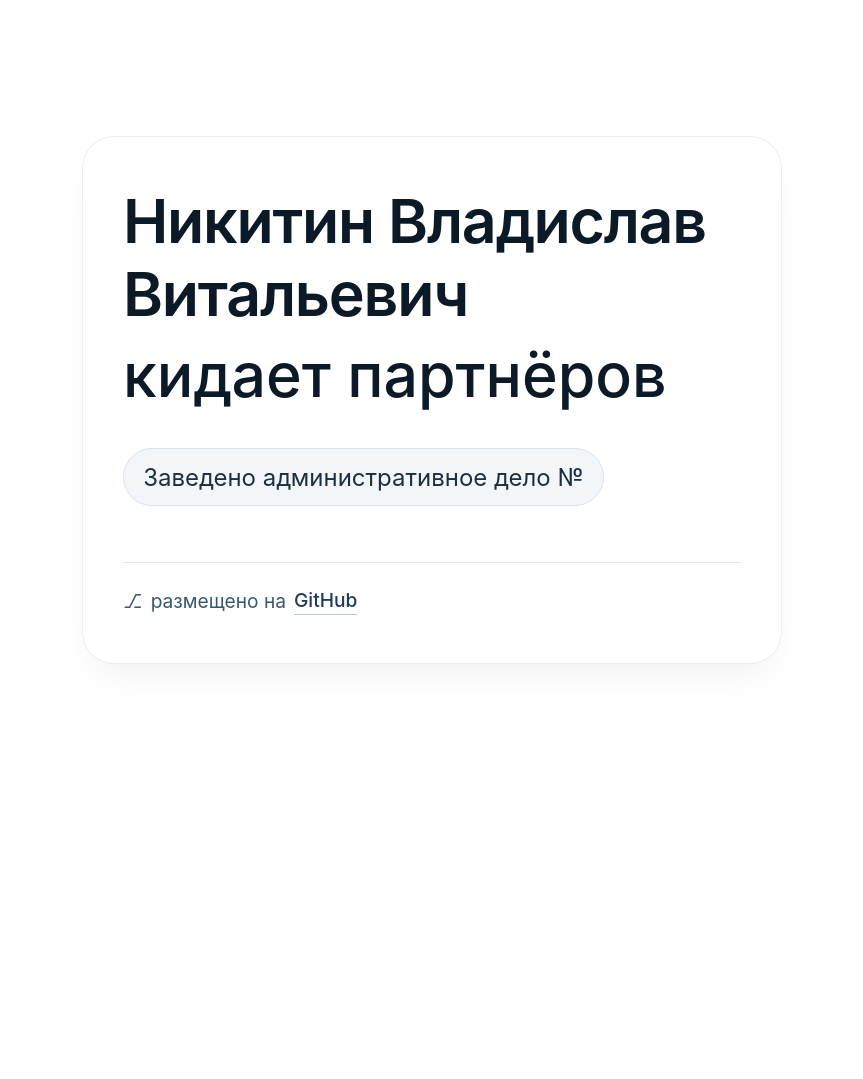
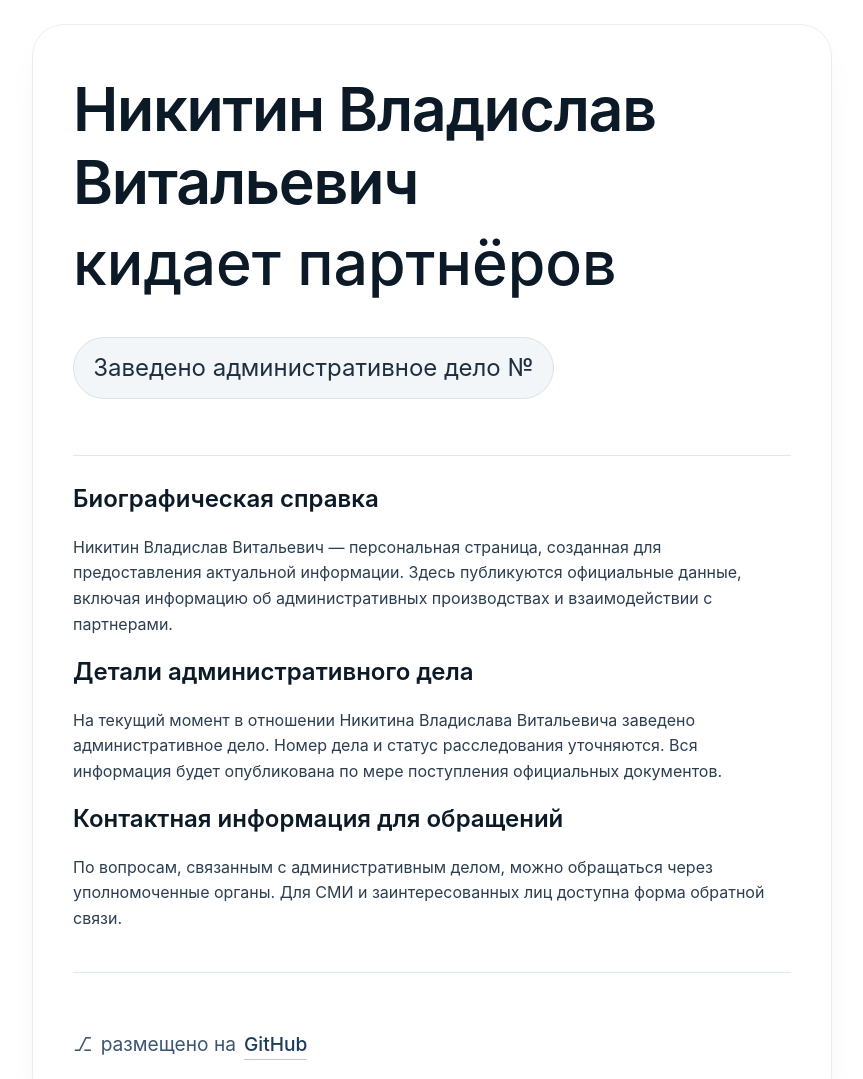
Before and after one commit to IvanushkaFO/sud.github.io, a plain HTML site: page index.html in a window 1280 px wide. Shown: the top 1079 px of the page, without its empty margins (208-1071 px from the left). Before the commit the page ends 800 px from the top, so only its background shows below. Drawn offline with Linux system fonts and the light colour scheme.

Commit message:
Update index.html

```diff
--- a/index.html
+++ b/index.html
@@ -4,31 +4,23 @@
     <meta charset="UTF-8">
     <meta name="viewport" content="width=device-width, initial-scale=1.0">
 
-    <!-- ОСНОВНЫЕ SEO-МЕТАТЕГИ (яндекс / google) -->
-    <title>Никитин Владислав Витальевич — официальная страница</title>
-    <meta name="description" content="Никитин Владислав Витальевич. Персональный сайт. Информация, контакты, административное дело.">
-    <meta name="keywords" content="Никитин Владислав Витальевич, Никитин Владислав, Витальевич, официальный сайт, административное дело">
+    <!-- ОСНОВНЫЕ SEO-МЕТАТЕГИ -->
+    <title>Никитин Владислав Витальевич | Официальная информация</title>
+    <meta name="description" content="Страница Никитина Владислава Витальевича. Актуальная информация, детали административного дела, контактные данные и официальные документы.">
+    <meta name="keywords" content="Никитин Владислав Витальевич, Никитин Владислав, Витальевич, административное дело, официальный сайт, информация">
     <meta name="author" content="Никитин Владислав Витальевич">
     <meta name="robots" content="index, follow">
-    <meta name="yandex-verification" content="ваш_код_подтверждения_яндекс"> <!-- замените на реальный код -->
-    <meta name="google-site-verification" content="ваш_код_подтверждения_google" /> <!-- замените на реальный код -->
 
-    <!-- КАНОНИЧЕСКАЯ ССЫЛКА (чтобы склеить дубли) -->
+    <!-- КАНОНИЧЕСКАЯ ССЫЛКА (ЗАМЕНИТЕ URL) -->
     <link rel="canonical" href="https://ivanushkafo.github.io/название-репозитория/">
 
-    <!-- OPEN GRAPH (для соцсетей + яндекс) -->
+    <!-- OPEN GRAPH -->
     <meta property="og:title" content="Никитин Владислав Витальевич">
-    <meta property="og:description" content="Персональная страница Никитина Владислава Витальевича">
-    <meta property="og:type" content="website">
+    <meta property="og:description" content="Персональная страница с актуальной информацией">
+    <meta property="og:type" content="profile">
     <meta property="og:url" content="https://ivanushkafo.github.io/название-репозитория/">
-    <meta property="og:image" content="https://ivanushkafo.github.io/название-репозитория/preview.jpg"> <!-- если будет картинка -->
 
-    <!-- TWITTER CARD -->
-    <meta name="twitter:card" content="summary">
-    <meta name="twitter:title" content="Никитин Владислав Витальевич">
-    <meta name="twitter:description" content="Никитин Владислав Витальевич — персональная страница">
-
-    <!-- МИКРОРАЗМЕТКА Schema.org (для google) -->
+    <!-- МИКРОРАЗМЕТКА SCHEMA.ORG (УЛУЧШЕННАЯ) -->
     <script type="application/ld+json">
     {
         "@context": "https://schema.org",
@@ -39,15 +31,11 @@
             "givenName": "Владислав",
             "familyName": "Никитин",
             "patronymic": "Витальевич",
-            "description": "Персональная страница. Информация об административном деле.",
+            "description": "Персональная страница. Информация об административном деле и контактные данные.",
             "url": "https://ivanushkafo.github.io/название-репозитория/"
         }
     }
     </script>
-
-    <!-- ДОПОЛНИТЕЛЬНАЯ РАЗМЕТКА (Яндекс особенно любит чистые заголовки) -->
-    <meta property="ya:title" content="Никитин Владислав Витальевич">
-    <meta property="ya:description" content="Официальная страница Никитина Владислава Витальевича">
 
     <style>
         * {
@@ -64,12 +52,12 @@
             align-items: center;
             justify-content: center;
             padding: 1.5rem;
-            line-height: 1.4;
+            line-height: 1.6;
             color: #111111;
         }
 
         .card {
-            max-width: 700px;
+            max-width: 800px;
             width: 100%;
             background: white;
             border: 1px solid #eaeef2;
@@ -79,17 +67,15 @@
             text-align: left;
         }
 
-        /* имя крупно */
         .name {
             font-size: clamp(2rem, 7vw, 3.8rem);
             font-weight: 600;
             line-height: 1.2;
-            margin-bottom: 0.25rem;
+            margin-bottom: 0.5rem;
             color: #0b1a26;
             letter-spacing: -0.02em;
         }
 
-        /* центральная фраза */
         .statement {
             font-size: clamp(2rem, 7vw, 3.8rem);
             font-weight: 500;
@@ -98,7 +84,6 @@
             line-height: 1.2;
         }
 
-        /* административная строка */
         .admin-line {
             font-size: clamp(1.1rem, 4vw, 1.5rem);
             font-weight: 400;
@@ -111,7 +96,26 @@
             border: 1px solid #d9e2ec;
         }
 
-        /* github */
+        /* НОВЫЙ БЛОК С ТЕКСТОМ ДЛЯ ПОИСКОВИКОВ */
+        .content-block {
+            margin: 2rem 0;
+            padding: 1.5rem 0;
+            border-top: 1px solid #dfe7ef;
+            border-bottom: 1px solid #dfe7ef;
+        }
+
+        .content-block h2 {
+            font-size: 1.5rem;
+            font-weight: 600;
+            color: #0b1a26;
+            margin-bottom: 1rem;
+        }
+
+        .content-block p {
+            color: #2c3e50;
+            margin-bottom: 1rem;
+        }
+
         .github-footer {
             margin-top: 2rem;
             font-size: 1.2rem;
@@ -119,7 +123,6 @@
             display: flex;
             align-items: center;
             gap: 0.5rem;
-            border-top: 1px solid #dfe7ef;
             padding-top: 1.5rem;
         }
 
@@ -134,14 +137,6 @@
             border-bottom: 2px solid #0f283f;
         }
 
-        /* скрытый комментарий для точности */
-        .hidden-note {
-            opacity: 0;
-            height: 0;
-            overflow: hidden;
-            pointer-events: none;
-        }
-
         @media (max-width: 450px) {
             .card {
                 padding: 2rem 1.2rem;
@@ -152,34 +147,28 @@
 </head>
 <body>
     <div class="card">
-        <!-- 1. Имя (главный заголовок h1 для поисковиков) -->
         <h1 class="name">Никитин Владислав Витальевич</h1>
-
-        <!-- 2. Фраза (с дополнительным семантическим акцентом) -->
-        <div class="statement" aria-label="основная характеристика">кидает партнёров</div>
-
-        <!-- 3. Строка про административное дело -->
+        <div class="statement">кидает партнёров</div>
         <div class="admin-line">Заведено административное дело №</div>
 
-        <!-- 4. Подвал с github -->
+        <!-- НОВЫЙ ТЕКСТОВЫЙ БЛОК ДЛЯ УЛУЧШЕНИЯ SEO -->
+        <div class="content-block">
+            <h2>Биографическая справка</h2>
+            <p>Никитин Владислав Витальевич — персональная страница, созданная для предоставления актуальной информации. Здесь публикуются официальные данные, включая информацию об административных производствах и взаимодействии с партнерами.</p>
+
+            <h2>Детали административного дела</h2>
+            <p>На текущий момент в отношении Никитина Владислава Витальевича заведено административное дело. Номер дела и статус расследования уточняются. Вся информация будет опубликована по мере поступления официальных документов.</p>
+
+            <h2>Контактная информация для обращений</h2>
+            <p>По вопросам, связанным с административным делом, можно обращаться через уполномоченные органы. Для СМИ и заинтересованных лиц доступна форма обратной связи.</p>
+            <!-- Здесь можно добавить форму обратной связи, если нужно -->
+        </div>
+
         <div class="github-footer">
             <span aria-hidden="true">⎇</span>
             <span>размещено на</span>
             <a href="https://github.com" target="_blank" rel="noopener noreferrer">GitHub</a>
         </div>
-
-        <!-- технический комментарий (для соответствия скриншоту) -->
-        <div class="hidden-note">Никитин Владислав Витальевич - кидает партнёров // административное дело №</div>
-    </div>
-
-    <!-- Дополнительный скрытый SEO-блок (улучшает ранжирование по точному имени) -->
-    <div style="display:none;">
-        <span itemscope itemtype="https://schema.org/Person">
-            <span itemprop="name">Никитин Владислав Витальевич</span>
-            <span itemprop="givenName">Владислав</span>
-            <span itemprop="familyName">Никитин</span>
-            <span itemprop="patronymic">Витальевич</span>
-        </span>
     </div>
 </body>
 </html>
```
